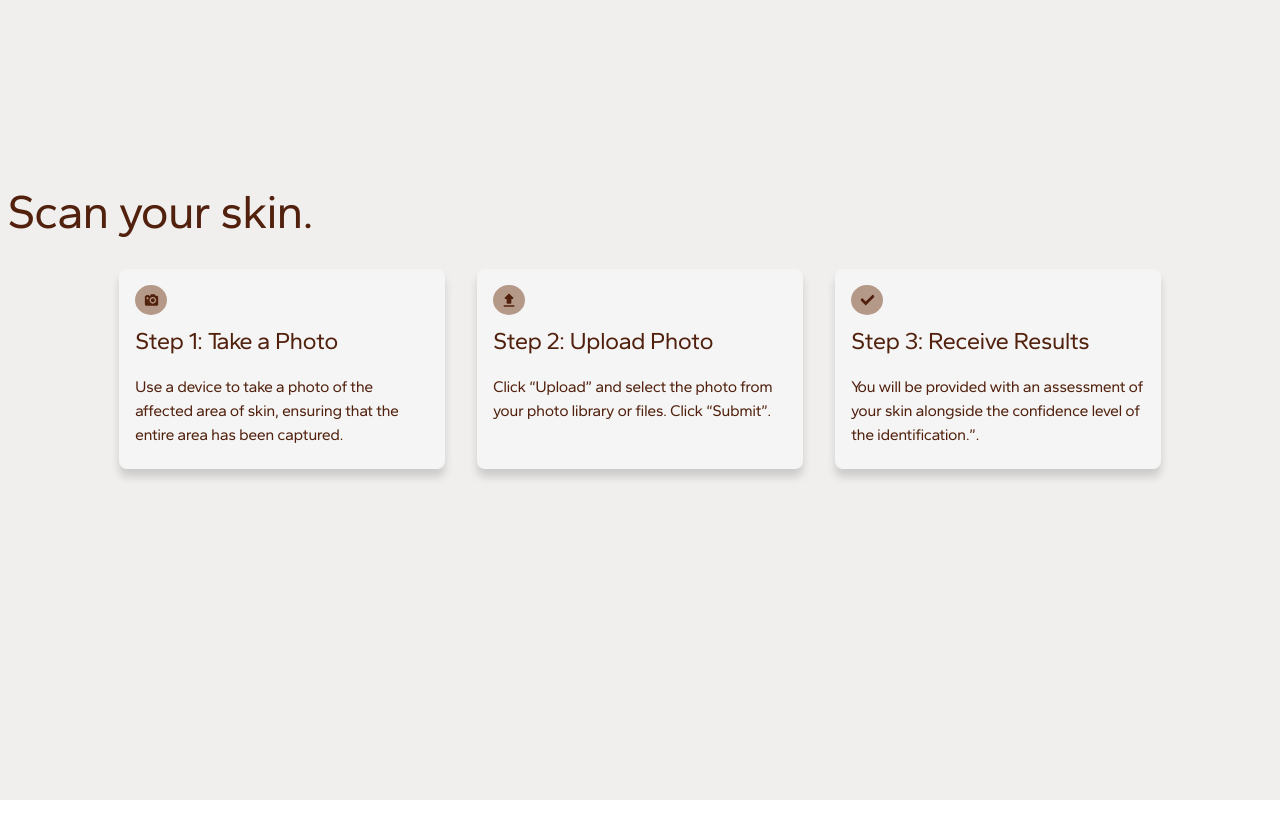
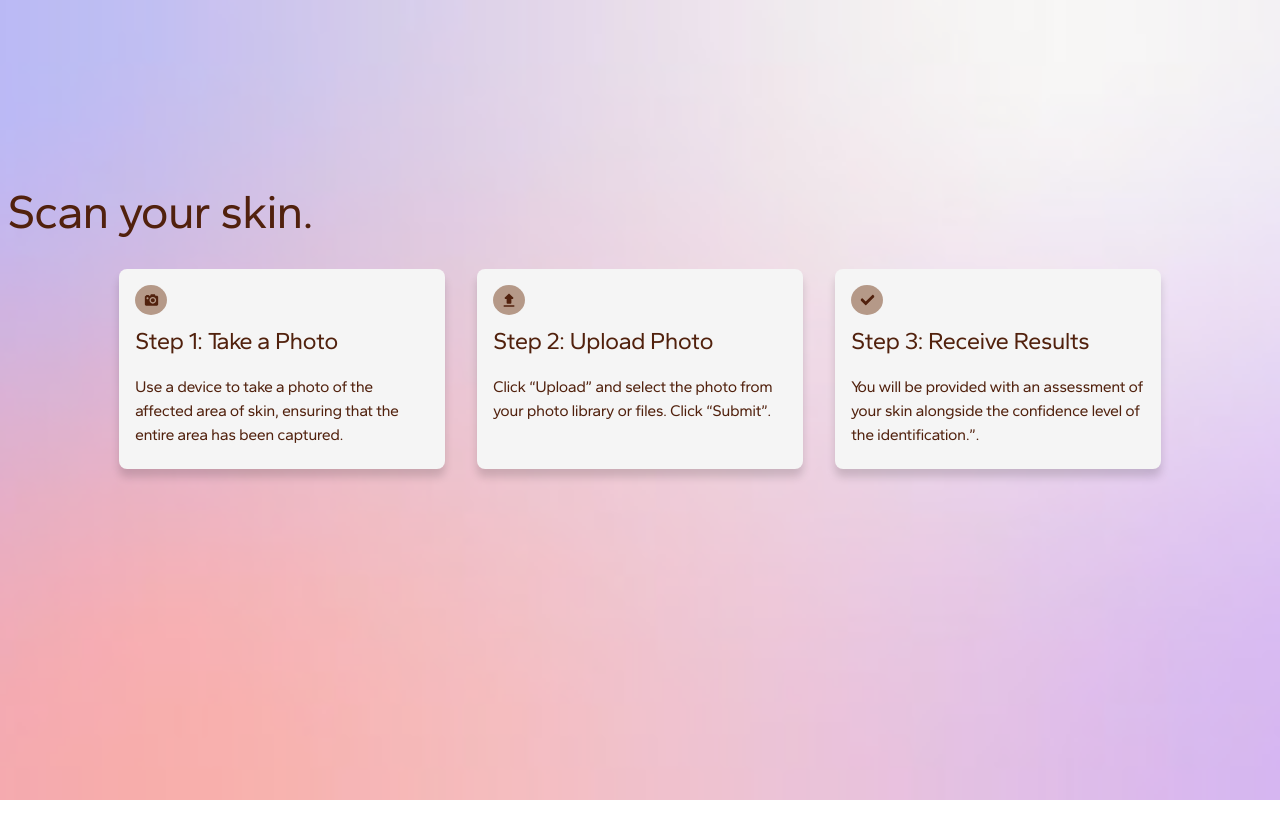
Before and after one commit to CareTech-at-UCI/melanoma-project, a React (Create React App) app in the folder frontend/: page /scan in a window 1280 px wide. Shown: the top 838 px of the page. Built offline with nearby package versions, Linux system fonts and the light colour scheme.

Commit message:
Added gradient to the page

```diff
--- a/frontend/src/pages/Scan.jsx
+++ b/frontend/src/pages/Scan.jsx
@@ -1,14 +1,14 @@
 import React from 'react'
 import { CameraIcon, UploadIcon, CheckIcon} from '../components/scan/icons'
 import StepCard from '../components/scan/step'
-// import gradient from "../images/scan_gradient.png"
-// Insert gradient image using <div className="bg-cover bg-center" style= {{backgroundImage: `url(${gradient})`}}>
+import gradient from "../images/scan_gradient.png"
 
 export const Scan = () => {
-
   return (
-
-    <div className="bg-off-white min-h-screen w-full flex flex-col items-center justify-center">
+    <div className="bg-off-white min-h-screen w-full flex flex-col items-center">
+        {/*Background gradient*/}
+        <div className="absolute inset-0 bg-cover bg-center opacity-50" style={{backgroundImage: `url(${gradient})`}}>
+        </div>
         {/*Frame 44*/}
         <div className="absolute top-[175px] w-[1271px] h-[747px] flex flex-col items-center">
             {/*Frame 135*/}
@@ -35,5 +35,6 @@ export const Scan = () => {
             </div>
         </div>
     </div>
+
   )
 };
```
